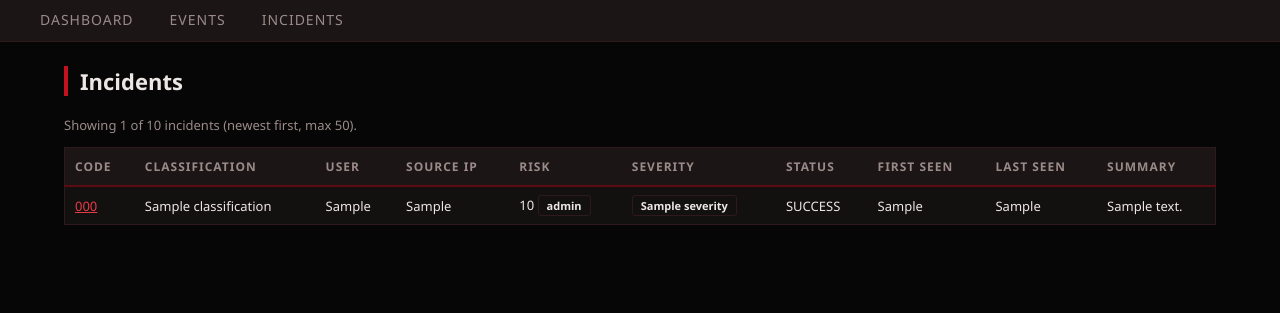
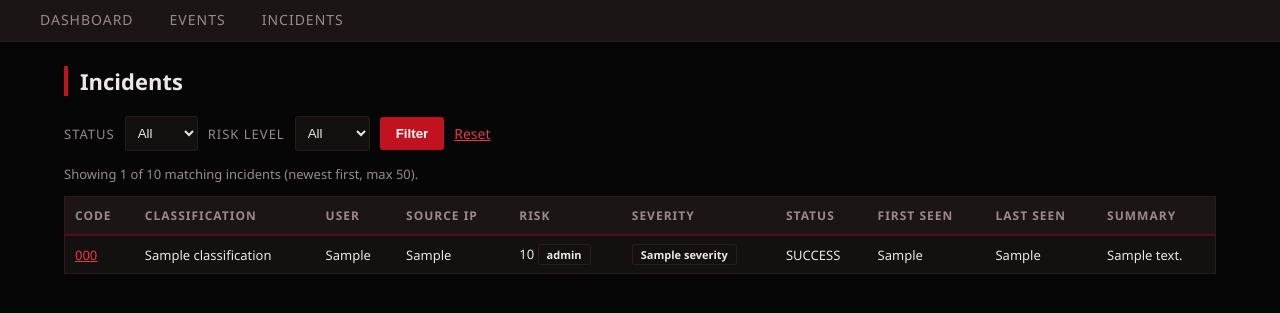
Before and after one commit to immortalpirate0417/ultron, a Flask app: template templates/incidents.html in a window 1280 px wide. Shown: the part 57-370 px from the top of the page. Run offline with Flask 3, Linux system fonts and the light colour scheme; the template is opened without the code that fills it: most values are stand-ins (such as "Sample title", 1, 10 or a date in 2020).

Commit message:
feat: add status and risk filters to incidents list

```diff
--- a/app.py
+++ b/app.py
@@ -15,6 +15,7 @@ load_dotenv()
 
 EVENTS_PER_PAGE = 25
 INCIDENTS_LIMIT = 50
+RISK_LEVELS = ("LOW", "MEDIUM", "HIGH", "CRITICAL")
 
 
 def parse_risk_factors(value):
@@ -23,7 +24,7 @@ def parse_risk_factors(value):
         return []
     try:
         data = json.loads(value) if isinstance(value, (str, bytes)) else value
-    except ValueError:
+    except (ValueError, TypeError):
         return []
     return data if isinstance(data, list) else []
 
@@ -101,26 +102,70 @@ def create_app():
     @app.route('/incidents')
     @login_required
     def incidents():
+        status = request.args.get('status', '')
+        risk = request.args.get('risk', '')
+
+        if status not in VALID_STATUSES:
+            status = ''
+        if risk not in RISK_LEVELS:
+            risk = ''
+
+        # Only fixed clause strings are added; values are always parameterized.
+        where = []
+        params = []
+
+        if status:
+            where.append("status = %s")
+            params.append(status)
+
+        if risk:
+            where.append("risk_level = %s")
+            params.append(risk)
+
+        where_sql = (" WHERE " + " AND ".join(where)) if where else ""
+
         conn = get_db_connection()
         if not conn:
             return "Database unavailable.", 503
 
-        cursor = conn.cursor(dictionary=True)
-        cursor.execute("SELECT COUNT(*) AS total FROM incidents")
-        total = cursor.fetchone()['total']
+        cursor = None
+        try:
+            cursor = conn.cursor(dictionary=True)
 
-        cursor.execute(
-            "SELECT id, incident_code, classification, affected_user, source_ip, "
-            "severity, status, summary, first_seen, last_seen, risk_score, risk_level "
-            "FROM incidents ORDER BY first_seen DESC, id DESC LIMIT %s",
-            (INCIDENTS_LIMIT,)
+            cursor.execute(
+                "SELECT COUNT(*) AS total FROM incidents" + where_sql,
+                tuple(params)
+            )
+            total = cursor.fetchone()['total']
+
+            cursor.execute(
+                "SELECT id, incident_code, classification, affected_user, source_ip, "
+                "severity, status, summary, first_seen, last_seen, risk_score, risk_level "
+                "FROM incidents" + where_sql +
+                " ORDER BY first_seen DESC, id DESC LIMIT %s",
+                tuple(params) + (INCIDENTS_LIMIT,)
+            )
+            rows = cursor.fetchall()
+
+        except Exception as e:
+            print(f"Incidents query error: {e}")
+            return "Unable to load incidents.", 500
+
+        finally:
+            if cursor:
+                cursor.close()
+            conn.close()
+
+        return render_template(
+            'incidents.html',
+            incidents=rows,
+            total=total,
+            statuses=VALID_STATUSES,
+            risk_levels=RISK_LEVELS,
+            selected_status=status,
+            selected_risk=risk,
+            active_page='incidents'
         )
-        rows = cursor.fetchall()
-        cursor.close()
-        conn.close()
-
-        return render_template('incidents.html', incidents=rows, total=total,
-                               active_page='incidents')
 
     @app.route('/incidents/<int:incident_id>')
     @login_required
@@ -138,6 +183,7 @@ def create_app():
             (incident_id,)
         )
         incident = cursor.fetchone()
+
         if not incident:
             cursor.close()
             conn.close()
@@ -155,16 +201,17 @@ def create_app():
         cursor.close()
         conn.close()
 
-
-        return render_template('incident_detail.html', incident=incident,
-                               evidence=evidence,
-                               notes=get_incident_notes(incident_id),
-                               audit_history=get_incident_audit_history(incident_id),
-                               risk_factors=parse_risk_factors(incident['risk_factors']),
-                               statuses=VALID_STATUSES,
-                               csrf_token=get_csrf_token(),
-                               active_page='incidents')
-
+        return render_template(
+            'incident_detail.html',
+            incident=incident,
+            evidence=evidence,
+            notes=get_incident_notes(incident_id),
+            audit_history=get_incident_audit_history(incident_id),
+            risk_factors=parse_risk_factors(incident['risk_factors']),
+            statuses=VALID_STATUSES,
+            csrf_token=get_csrf_token(),
+            active_page='incidents'
+        )
 
     @app.route('/incidents/<int:incident_id>/status', methods=['POST'])
     @role_required('admin', 'analyst')
@@ -178,9 +225,13 @@ def create_app():
             abort(400)
 
         old_status, new_status = result
-        log_audit('INCIDENT_STATUS', 'SUCCESS', user_id=session['user_id'],
-                  username=session['username'], ip_address=request.remote_addr,
-                  details=f"incident_id={incident_id}: {old_status} -> {new_status}")
+        log_audit(
+            'INCIDENT_STATUS', 'SUCCESS',
+            user_id=session['user_id'],
+            username=session['username'],
+            ip_address=request.remote_addr,
+            details=f"incident_id={incident_id}: {old_status} -> {new_status}"
+        )
         return redirect(url_for('incident_detail', incident_id=incident_id))
 
     @app.route('/incidents/<int:incident_id>/notes', methods=['POST'])
@@ -190,13 +241,18 @@ def create_app():
             abort(400)
 
         note = request.form.get('note', '')
-        if not add_incident_note(incident_id, session['user_id'],
-                                 session['username'], note):
+        if not add_incident_note(
+            incident_id, session['user_id'], session['username'], note
+        ):
             abort(400)
 
-        log_audit('INCIDENT_NOTE', 'SUCCESS', user_id=session['user_id'],
-                  username=session['username'], ip_address=request.remote_addr,
-                  details=f"incident_id={incident_id}: note added")
+        log_audit(
+            'INCIDENT_NOTE', 'SUCCESS',
+            user_id=session['user_id'],
+            username=session['username'],
+            ip_address=request.remote_addr,
+            details=f"incident_id={incident_id}: note added"
+        )
         return redirect(url_for('incident_detail', incident_id=incident_id))
 
     @app.route('/health')
@@ -226,34 +282,49 @@ def create_app():
 
         cursor = conn.cursor(dictionary=True)
         cursor.execute(
-            "SELECT id, username, password_hash, role, is_active FROM users WHERE username = %s",
+            "SELECT id, username, password_hash, role, is_active "
+            "FROM users WHERE username = %s",
             (username,)
         )
         user = cursor.fetchone()
         cursor.close()
         conn.close()
 
-        if not user or not user['is_active'] or not verify_password(password, user['password_hash']):
-            log_audit('LOGIN', 'FAILURE',
-                      user_id=user['id'] if user else None,
-                      username=username[:50],
-                      ip_address=ip,
-                      details='Invalid credentials or inactive account')
-            return render_template('login.html', error="Invalid username or password.")
+        if (not user or not user['is_active']
+                or not verify_password(password, user['password_hash'])):
+            log_audit(
+                'LOGIN', 'FAILURE',
+                user_id=user['id'] if user else None,
+                username=username[:50],
+                ip_address=ip,
+                details='Invalid credentials or inactive account'
+            )
+            return render_template(
+                'login.html', error="Invalid username or password."
+            )
 
         session.clear()
         session['user_id'] = user['id']
         session['username'] = user['username']
         session['role'] = user['role']
-        log_audit('LOGIN', 'SUCCESS', user_id=user['id'],
-                  username=user['username'], ip_address=ip)
+
+        log_audit(
+            'LOGIN', 'SUCCESS',
+            user_id=user['id'],
+            username=user['username'],
+            ip_address=ip
+        )
         return redirect(url_for('dashboard'))
 
     @app.route('/logout')
     def logout():
         if 'user_id' in session:
-            log_audit('LOGOUT', 'SUCCESS', user_id=session['user_id'],
-                      username=session['username'], ip_address=request.remote_addr)
+            log_audit(
+                'LOGOUT', 'SUCCESS',
+                user_id=session['user_id'],
+                username=session['username'],
+                ip_address=request.remote_addr
+            )
         session.clear()
         return redirect(url_for('login'))
 
@@ -269,6 +340,7 @@ def create_app():
 
     return app
 
+
 if __name__ == '__main__':
     app = create_app()
     app.run(debug=True)
--- a/templates/incidents.html
+++ b/templates/incidents.html
@@ -1,80 +1,61 @@
-
 {% extends "base.html" %}
-
 {% block title %}ULTRON — Incidents{% endblock %}
-
 {% block content %}
 <h1>Incidents</h1>
 
-<p class="note" style="margin-top: 0;">
-    Showing {{ incidents|length }} of {{ total }} incidents
-    (newest first, max 50).
-</p>
+<form method="GET" action="{{ url_for('incidents') }}"
+      style="display:flex;gap:10px;align-items:center;margin-bottom:14px;">
+    <label for="status" style="color:var(--muted);font-size:13px;text-transform:uppercase;letter-spacing:1px;">Status</label>
+    <select name="status" id="status"
+            style="background:var(--panel);color:var(--text);border:1px solid var(--border);padding:8px;border-radius:3px;">
+        <option value="">All</option>
+        {% for s in statuses %}
+        <option value="{{ s }}" {{ 'selected' if s == selected_status else '' }}>{{ s }}</option>
+        {% endfor %}
+    </select>
+    <label for="risk" style="color:var(--muted);font-size:13px;text-transform:uppercase;letter-spacing:1px;">Risk level</label>
+    <select name="risk" id="risk"
+            style="background:var(--panel);color:var(--text);border:1px solid var(--border);padding:8px;border-radius:3px;">
+        <option value="">All</option>
+        {% for r in risk_levels %}
+        <option value="{{ r }}" {{ 'selected' if r == selected_risk else '' }}>{{ r }}</option>
+        {% endfor %}
+    </select>
+    <button type="submit"
+            style="background:var(--accent);color:#fff;border:none;padding:9px 16px;border-radius:3px;font-weight:700;cursor:pointer;">Filter</button>
+    <a href="{{ url_for('incidents') }}" style="color:var(--accent-bright);font-size:14px;">Reset</a>
+</form>
+
+<p class="note" style="margin-top:0;">Showing {{ incidents|length }} of {{ total }} matching incidents (newest first, max 50).</p>
 
 <div class="table-wrap">
 <table class="data">
     <thead>
         <tr>
-                <th>Code</th>
-                <th>Classification</th>
-                <th>User</th>
-                <th>Source IP</th>
-                <th>Risk</th>
-                <th>Severity</th>
-                <th>Status</th>
-                <th>First Seen</th>
-                <th>Last Seen</th>
-                <th>Summary</th>
+            <th>Code</th><th>Classification</th><th>User</th><th>Source IP</th>
+            <th>Risk</th><th>Severity</th><th>Status</th><th>First Seen</th><th>Last Seen</th><th>Summary</th>
         </tr>
     </thead>
-
     <tbody>
         {% for i in incidents %}
         <tr>
-                <td>
-                    <a
-                        href="{{ url_for('incident_detail', incident_id=i.id) }}"
-                        style="color: var(--accent-bright);"
-                    >
-                        {{ i.incident_code or '-' }}
-                    </a>
-                </td>
-
+            <td><a href="{{ url_for('incident_detail', incident_id=i.id) }}" style="color:var(--accent-bright);">{{ i.incident_code or '-' }}</a></td>
             <td>{{ i.classification }}</td>
             <td>{{ i.affected_user or '-' }}</td>
             <td>{{ i.source_ip or '-' }}</td>
-
             <td>
                 {% if i.risk_score is not none %}
-                        {{ i.risk_score }}
-                        <span class="badge {{ (i.risk_level or '')|lower }}">
-                            {{ i.risk_level or 'UNKNOWN' }}
-                        </span>
-                    {% else %}
-                        -
-                    {% endif %}
+                    {{ i.risk_score }} <span class="badge {{ i.risk_level|lower }}">{{ i.risk_level }}</span>
+                {% else %}-{% endif %}
             </td>
-
-                <td>
-                    <span class="badge {{ i.severity|lower }}">
-                        {{ i.severity }}
-                    </span>
-                </td>
-
+            <td><span class="badge {{ i.severity|lower }}">{{ i.severity }}</span></td>
             <td>{{ i.status }}</td>
             <td>{{ i.first_seen }}</td>
             <td>{{ i.last_seen }}</td>
             <td>{{ i.summary or '-' }}</td>
         </tr>
-
         {% else %}
-            <tr>
-                <td colspan="10">
-                    No incidents found. Run
-                    <code>python detection_runner.py</code>
-                    to create them.
-                </td>
-            </tr>
+        <tr><td colspan="10">No incidents match. Try Reset, or run <code>python run_all_detections.py</code>.</td></tr>
         {% endfor %}
     </tbody>
 </table>
```
Lines whose indentation alone changed are shown as unchanged.
